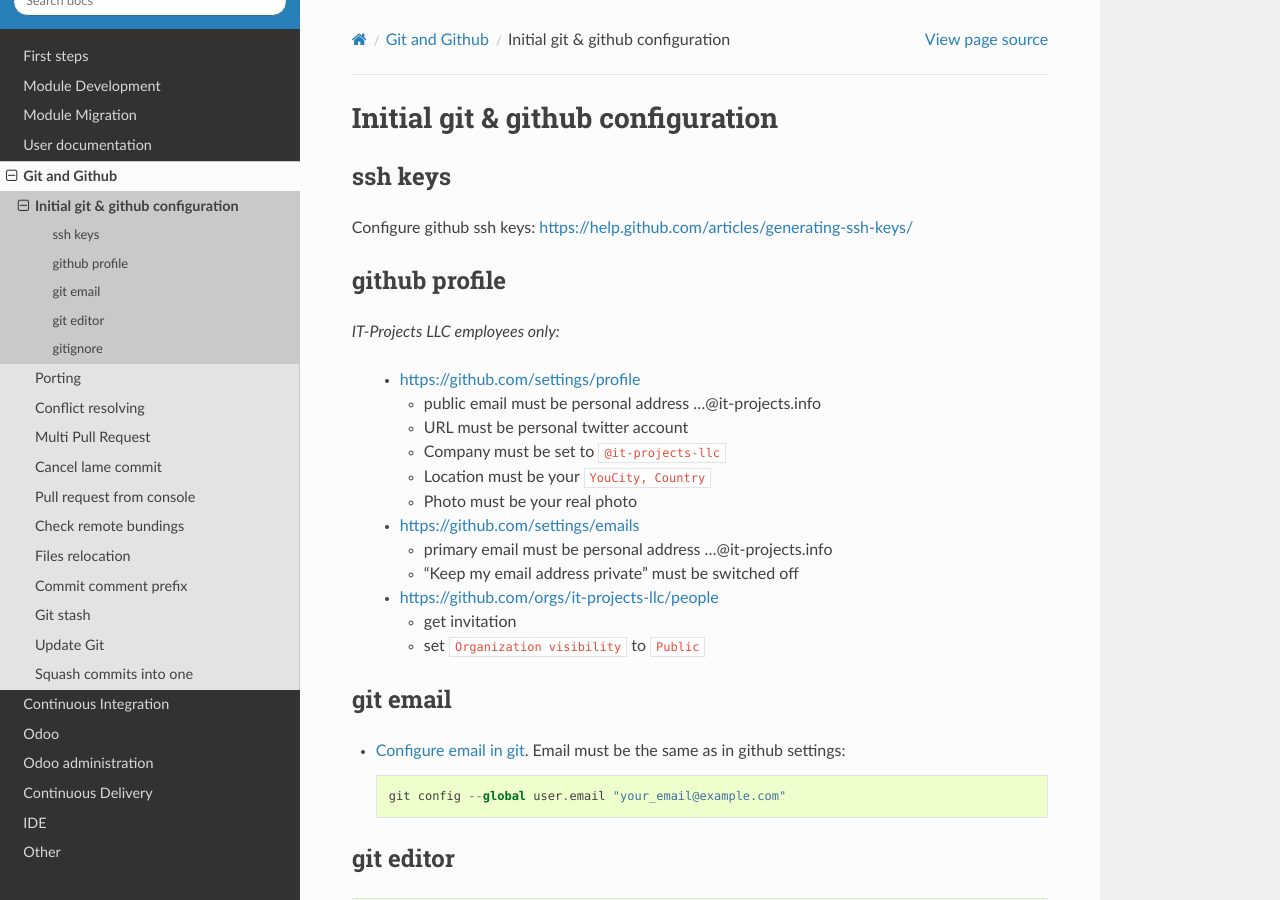
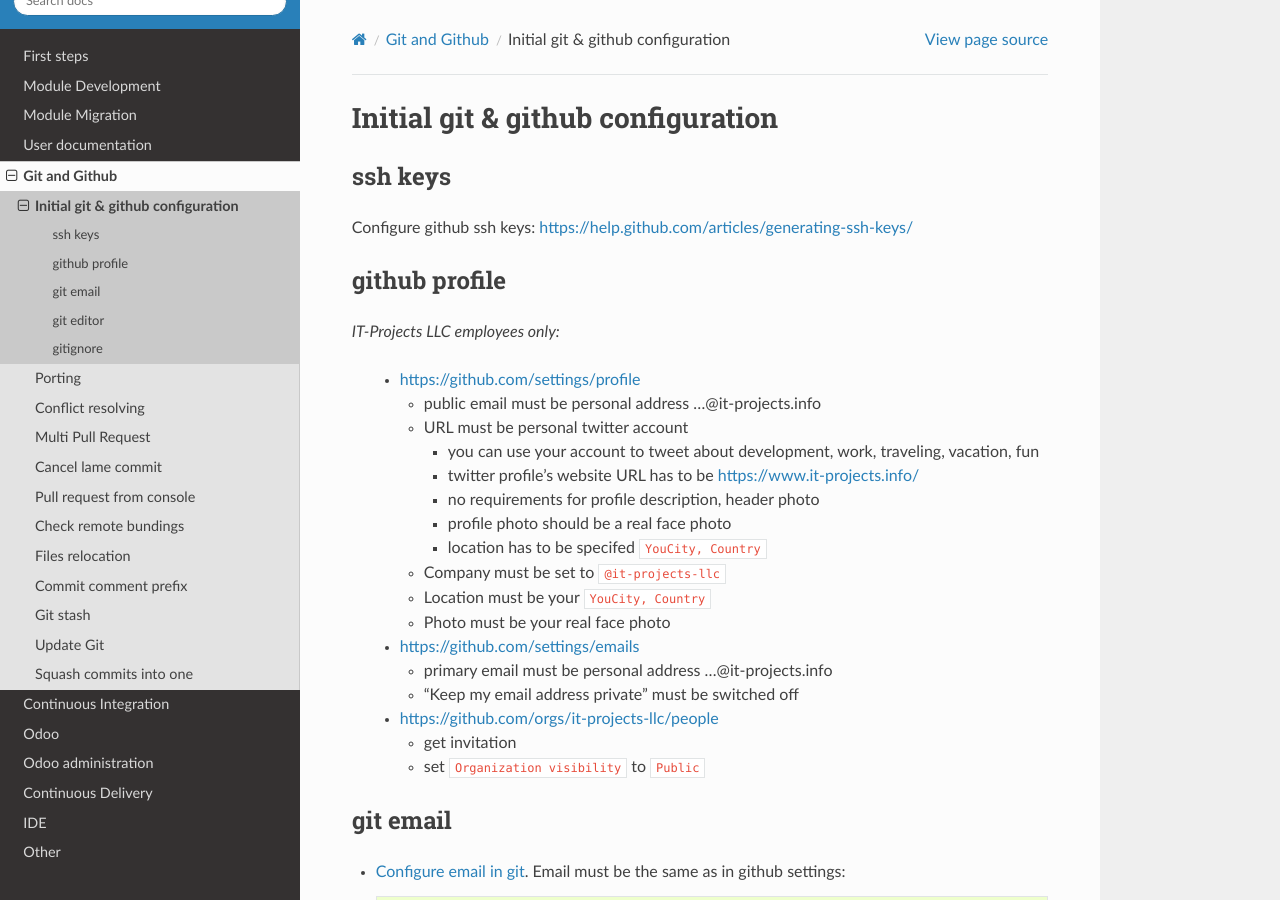
Before and after one commit to itpp-labs/odoo-development, a Sphinx documentation site: the page built from docs/git/init.rst, in a window 1280 px wide and 900 px high. Built offline with Sphinx 7.4.7 and the Read the Docs theme 2.0.0, drawn with Linux system fonts in a browser that asks for light colours; pages that are not in the unit, such as notebooks, are missing from menus.

Commit message:
add info about twitter account

```diff
--- a/docs/git/init.rst
+++ b/docs/git/init.rst
@@ -15,9 +15,16 @@ github profile
 
     * public email must be personal address …@it-projects.info
     * URL must be personal twitter account
+
+      * you can use your account to tweet about development, work, traveling, vacation, fun
+      * twitter profile's website URL has to be https://www.it-projects.info/
+      * no requirements for profile description, header photo
+      * profile photo should be a real face photo
+      * location has to be specifed ``YouCity, Country``
+
     * Company must be set to ``@it-projects-llc``
     * Location must be your ``YouCity, Country``
-    * Photo must be your real photo
+    * Photo must be your real face photo
 
   * https://github.com/settings/emails
 
```
